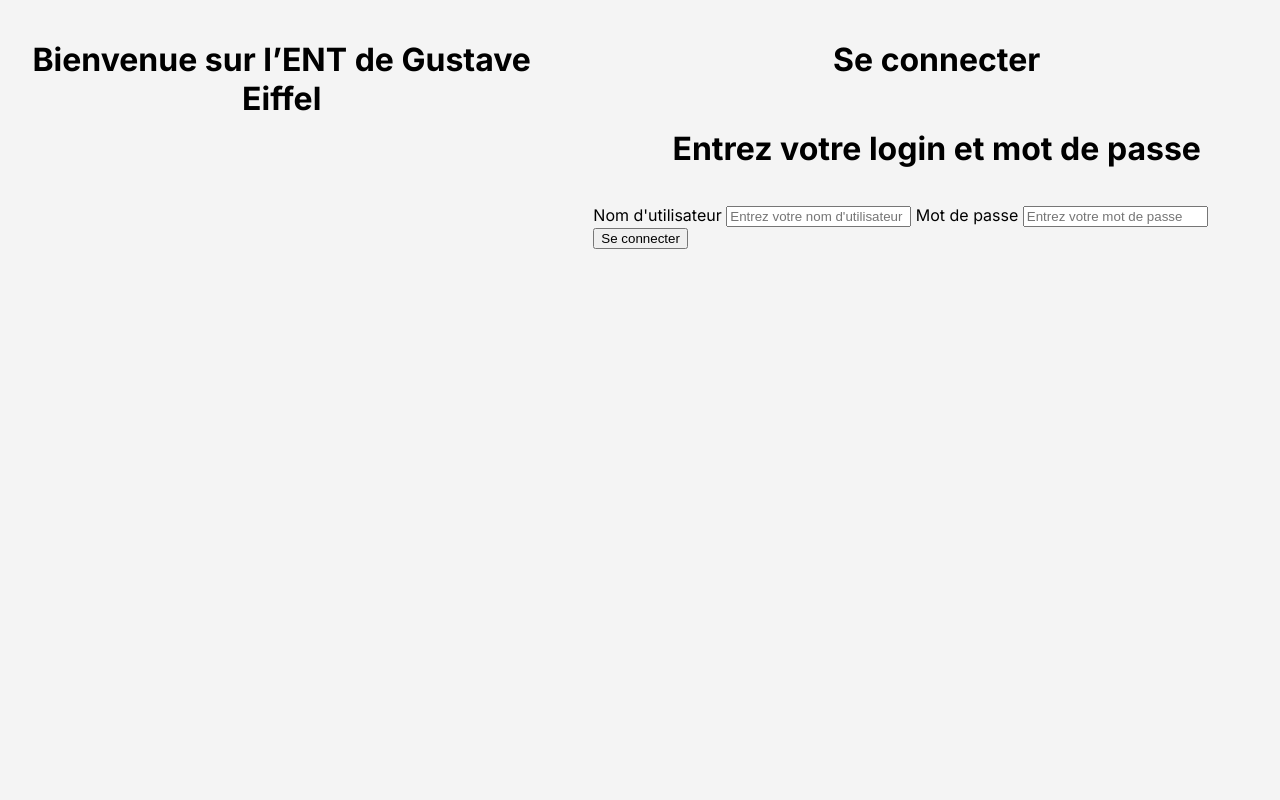
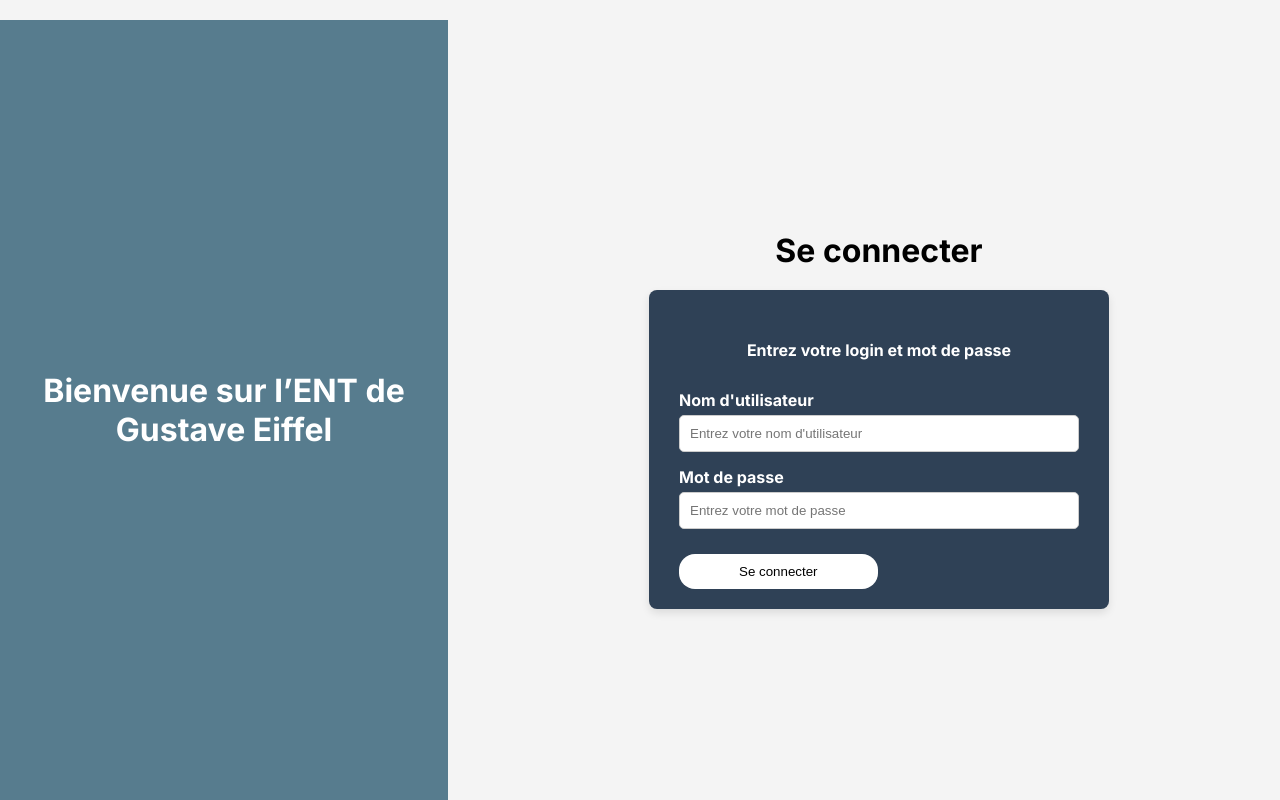
Before and after one commit to llclarall/ENT, a PHP site: page /connexion.html in a window 1280 px wide. Run offline with PHP 8.4, Linux system fonts and the light colour scheme; some web fonts are replaced.

Commit message:
mise en forme du formulaire
formulaire mis en forme

```diff
--- a/reserver_emilie/style.css
+++ b/reserver_emilie/style.css
@@ -7,6 +7,67 @@
     height: 100vh;
     font-family: "Inter", "regular";
     background-color: #f4f4f4;
+
+}
+
+
+.login-form {
+    background: #2F4156;
+    padding: 20px 30px;
+    border-radius: 8px;
+    box-shadow: 0 4px 8px rgba(0, 0, 0, 0.1);
+    width: 100%;
+    max-width: 400px;
+}
+
+.login-form h2 {
+    margin-bottom: 20px;
+    color: white;
+    text-align: center;
+    font-size: 1rem;
+}
+
+.login-form label {
+    display: block;
+    margin-bottom: 5px;
+    font-weight: bold;
+}
+
+.login-form input[type="text"],
+.login-form input[type="password"] {
+    width: 100%;
+    padding: 10px;
+    margin-bottom: 15px;
+    border: 1px solid #ccc;
+    border-radius: 5px;
+    box-sizing: border-box;
+}
+
+
+.login-form button:hover {
+    background-color: #0056b3;
+}
+
+
+.login-form .forgot-password:hover {
+    text-decoration: underline;
+}
+
+
+
+.connecter{
+    display: flex;
+    padding: 10px 60px;
+   background-color: white;
+   color: black;
+   border: none;
+   border-radius: 16px;
+   cursor: pointer;
+   margin-top: 10px;
+}
+
+.connect{
+    color: white;
 }
 
 h1 {
@@ -29,14 +90,55 @@
     gap: 30px;
     margin-top: 20px;
     justify-content: center;
+    width: 100%;
+    height: 100%;
+
 }
+
 
 .item {
     display: flex;
     flex-direction: column;
     align-items: center;
 }
+.left-block {
+    background-color: #577C8E; /* Couleur de fond */
+    color: white; /* Texte en blanc */
+    width: 35%; /* Bloc couvre 25% de la largeur */
+    padding: 20px;
+    display: flex;
+    flex-direction: column;
+    align-items: center;
+    justify-content: center;
+    box-sizing: border-box;
+    text-align: left;
+}
+.bienvenue{
+    font-size: 1.5rem;
+    margin-top: 20px;
+    text-align: left;
+}
+.left-block h1 {
+    margin: 0;
+    font-size: 2rem;
+    text-align: center;
+}
 
+.left-block p {
+    margin-top: 10px;
+    font-size: 1rem;
+    text-align: center;
+}
+
+.right-section {
+    flex-grow: 1;
+    display: flex;
+    flex-direction: column;
+    justify-content: center;
+    align-items: center;
+    padding: 20px;
+    box-sizing: border-box;
+}
 .block {
     width: 310px;
     height: 350px;
```
